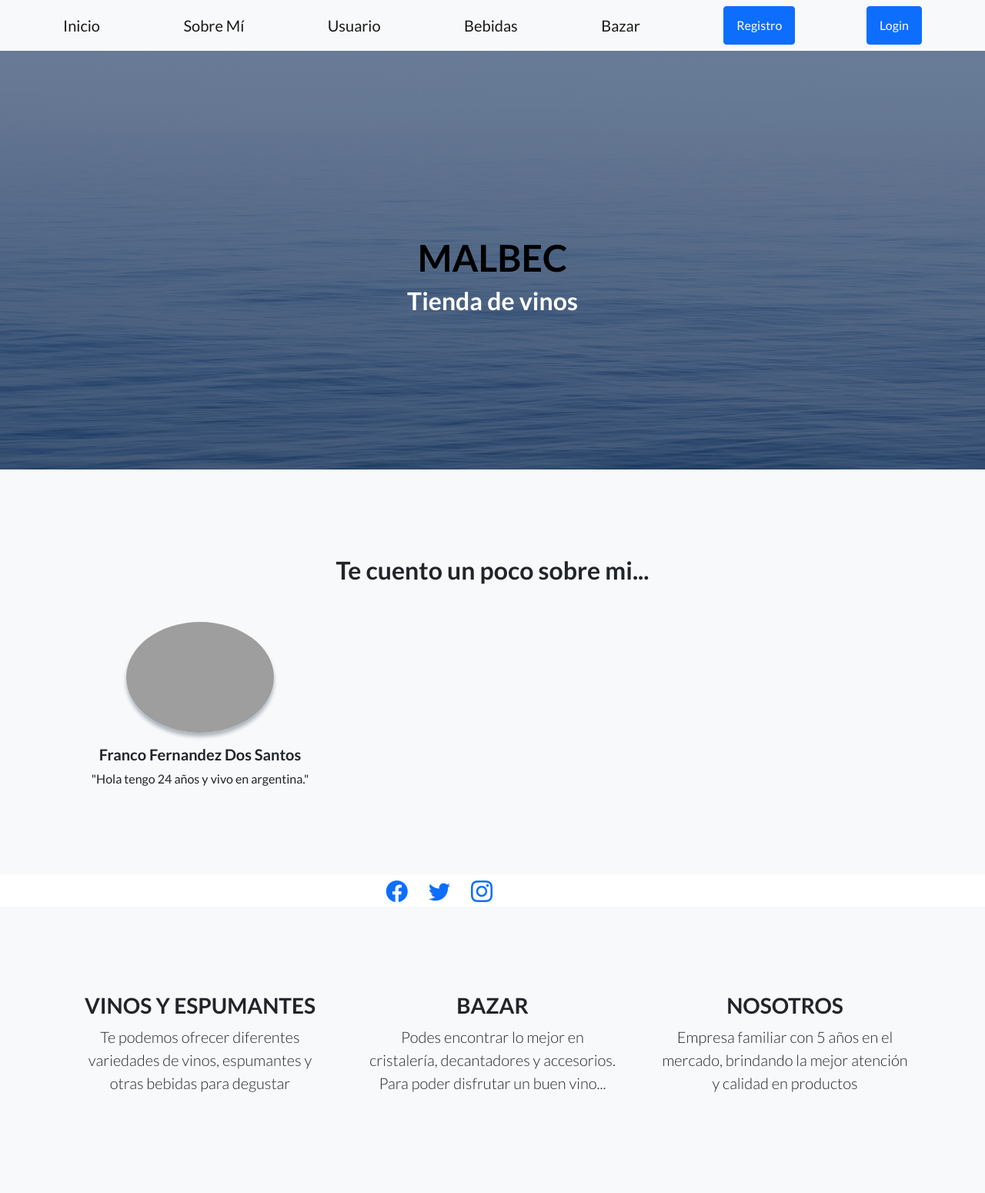
After one commit to FrancoFernandezDS/ProyectoMalbec, a Django app: page /AppMalbec/sobre_mi/ in a window 1280 px wide. The commit adds this page. Shown: the whole page at 77% size. Run offline with Django 4.2, Linux system fonts and the light colour scheme; some libraries are stand-ins or nearby versions; grey boxes are pictures that could not be loaded.

Commit message:
instalación de libreria pillow y modificaciones generales

```diff
--- a/AppMalbec/admin.py
+++ b/AppMalbec/admin.py
@@ -3,6 +3,8 @@ from django.contrib import admin
 # Register your models here.
 from AppMalbec.models import *
 
+
 admin.site.register(Usuario)
 admin.site.register(Bazar)
 admin.site.register(Variedad)
+admin.site.register(Avatar)
--- a/AppMalbec/models.py
+++ b/AppMalbec/models.py
@@ -1,4 +1,5 @@
 from django.db import models
+from django.contrib.auth.models import User
 
 # Create your models here.
 class Usuario(models.Model):
@@ -15,3 +16,7 @@ class Variedad(models.Model):
 class Bazar(models.Model):
     tipo_de_producto = models.CharField(max_length=50)
     precio= models.IntegerField()
+
+class Avatar(models.Model):
+    usuario= models.ForeignKey(User, on_delete=models.CASCADE)
+    imagen = models.ImageField(upload_to="avatares", null= True, blank= True)
--- /dev/null
+++ b/AppMalbec/templates/AppMalbec/SobreMi.html
@@ -0,0 +1,42 @@
+{% extends "AppMalbec/padre.html" %}
+
+{% load static %}
+
+{% block titulo %}
+
+<h1 style="color:black">MALBEC</h1>
+<h2>Tienda de vinos</h2>
+
+{% endblock %}
+
+{% block pie%}
+
+<section class="testimonials text-center bg-light">
+    <div class="container">
+        <h2 class="mb-5">Te cuento un poco sobre mi...</h2>
+        <div class="row">
+            <div class="col-lg-4">
+                <div class="testimonial-item mx-auto mb-5 mb-lg-0">
+                    <img class="img-fluid rounded-circle mb-3" src="fotoperfil.jpg" alt="..." />
+                    <h5>Franco Fernandez Dos Santos</h5>
+                    <p class="font-weight-light mb-0">"Hola tengo 24 años y vivo en argentina."</p>
+                </div>
+            </div>
+        </div>
+    </div>
+</section>
+</div>
+<div class="col-lg-6 h-100 text-center text-lg-end my-auto">
+    <ul class="list-inline mb-0">
+        <li class="list-inline-item me-4">
+            <a href="https://www.facebook.com/fran.fernandez.77985/"><i class="bi-facebook fs-3"></i></a>
+        </li>
+        <li class="list-inline-item me-4">
+            <a href="https://twitter.com/francofer98"><i class="bi-twitter fs-3"></i></a>
+        </li>
+        <li class="list-inline-item">
+            <a href="https://www.instagram.com/fraann_fernandez/"><i class="bi-instagram fs-3"></i></a>
+        </li>
+    </ul>
+</div>
+{% endblock %}
--- a/AppMalbec/templates/AppMalbec/inicio.html
+++ b/AppMalbec/templates/AppMalbec/inicio.html
@@ -7,5 +7,7 @@
 <h1 style="color:black">MALBEC</h1>
 <h2>Tienda de vinos</h2>
 
+<h1>{{mensaje}}</h1>
+
 
 {% endblock %}
--- a/AppMalbec/templates/AppMalbec/padre.html
+++ b/AppMalbec/templates/AppMalbec/padre.html
@@ -20,10 +20,26 @@
         <!-- Navigation-->
         <nav class="navbar navbar-light bg-light static-top">
             <div class="container">
+
                 <a class="navbar-brand" href="{% url 'Inicio' %}">Inicio</a>
+
+                <a class="navbar-brand" href="{% url 'SobreMi' %}">Sobre Mí</a>
                 <a class="navbar-brand" href="{% url 'Usuarios' %}">Usuario</a>
                 <a class="navbar-brand" href="{% url 'Variedades' %}">Bebidas</a>
                 <a class="navbar-brand" href="{% url 'Bazar' %}">Bazar</a>
+
+                {% if request.user.is_authenticated %}
+
+                <p>Bienvenido {{user}}</p>
+                <a class="navbar-brand" href="{% url 'EditarPerfil' %}">Editar Usuario</a>
+                <a class="btn btn-primary" href="{% url 'Logout' %}">Logout</a>
+
+                {% else %}
+
+                <a class="btn btn-primary" href="{% url 'Registarse' %}">Registro</a>
+                <a class="btn btn-primary" href="{% url 'Login' %}">Login</a>
+
+                {% endif %}
             </div>
         </nav>
         <!-- Masthead-->
@@ -65,7 +81,7 @@
                         <div class="features-icons-item mx-auto mb-5 mb-lg-0 mb-lg-3">
 
                             <h3>VINOS Y ESPUMANTES </h3>
-                            <p class="lead mb-0">Te podemos ofrecer diferentes variedades de vinos para degustar</p>
+                            <p class="lead mb-0">Te podemos ofrecer diferentes variedades de vinos, espumantes y otras bebidas para degustar</p>
                         </div>
                     </div>
                     <div class="col-lg-4">
@@ -73,7 +89,7 @@
 
                             <h3>BAZAR</h3>
                             <p class="lead mb-0">Podes encontrar lo mejor en cristalería, decantadores y accesorios.
-                                Para poder disfrutar un buen vino!!! </p>
+                                Para poder disfrutar un buen vino... </p>
                         </div>
                     </div>
                     <div class="col-lg-4">
--- a/AppMalbec/urls.py
+++ b/AppMalbec/urls.py
@@ -1,5 +1,6 @@
 from django.urls import path
 from AppMalbec.views import *
+from django.contrib.auth.views import LogoutView
 
 urlpatterns = [
     path("", inicio, name= "Inicio"),
@@ -18,5 +19,9 @@ urlpatterns = [
     path("usuarios/borrar/<int:pk>/", UsuarioBorrar.as_view(), name ="BorrarUsuario"),
     path("bazar/borrar/<int:pk>/", BazarBorrar.as_view(), name= "BorrarBazar"),
     path("variedades/borrar/<int:pk>/", VariedadBorrar.as_view(), name= "VariedadBorrar"),
-
+    path("login/", inicio_sesion, name= "Login"),
+    path("registro/", registro, name= "Registarse"),
+    path("sobre_mi/", SobreMi, name= "SobreMi" ),
+    path("logout/", LogoutView.as_view(template_name="AppMalbec/logout.html"), name="Logout"),
+    path("editarPerfil/", editarUsuario, name= "EditarPerfil"),
 ]
--- a/AppMalbec/views.py
+++ b/AppMalbec/views.py
@@ -1,9 +1,15 @@
-from ast import List
+import re
+from tkinter.tix import Form
 from django.shortcuts import render
 from AppMalbec.models import *
 from django.views.generic import ListView
 from django.views.generic.edit import CreateView, UpdateView, DeleteView
 from django.views.generic.detail import DetailView
+from django.contrib.auth.forms import AuthenticationForm, UserCreationForm
+from django.contrib.auth import login, authenticate
+from AppMalbec.forms import *
+from django.contrib.auth.mixins import LoginRequiredMixin
+from django.contrib.auth.decorators import login_required
 
 
 def inicio(request):
@@ -19,68 +25,134 @@ def bazar(request):
 def variedades(request):
     return render(request, "AppMalbec/variedad.html")
 
+def SobreMi(request):
+    return render(request, "AppMalbec/SobreMi.html")
+
+def inicio_sesion(request):
+    if request.method == "POST":
+        form = AuthenticationForm(request, data = request.POST)
+
+        if form.is_valid():
+            usuario = form.cleaned_data.get("username")
+            contra = form.cleaned_data.get("password")
+
+            user = authenticate(username= usuario, password= contra)
+
+            if user:
+                login(request, user)
+                return render(request, "AppMalbec/inicio.html", { "mensaje": f"Bienvenido {user}"})
+
+        else:
+            return render(request, "AppMalbec/inicio.html", {"mensaje": "Datos incorrectos."})
+
+    else:
+        form = AuthenticationForm()
+    return render(request, "AppMalbec/login.html", {"formulario": form})
+
+def registro(request):
+    if request.method == "POST":
+        form = UsuarioRegistro(request.POST)
+
+        if form.is_valid():
+            username= form.cleaned_data["username"]
+            form.save()
+            return render(request, "AppMalbec/inicio.html", {"mensaje": "Usuario creado."})
+    else:
+        form = UsuarioRegistro()
+    return render(request, "AppMalbec/registro.html", {"formulario":form})
+
+
+@login_required
+def editarUsuario(request):
+
+    usuario = request.user
+
+    if request.method == "POST":
+        form = FormEditar(request.POST)
+
+        if form.is_valid():
+
+            info = form.cleaned_data
+
+            usuario.email = info["email"]
+            usuario.set_password(info["password1"])
+            usuario.first_name = info["first_name"]
+            usuario.last_name = info ["last_name"]
+
+            usuario.save()
+
+            return render(request, "AppMalbec/inicio.html")
+    else:
+        form = FormEditar(initial={
+            "email":usuario.email,
+            "first_name":usuario.first_name,
+            "last_name":usuario.last_name,
+        })
+    return render(request, "AppMalbec/editarPerfil.html", {"formulario":form, "usuario":usuario})
+
+
 
 # Create your views here.
 
-class UsuarioLista(ListView):
+class UsuarioLista(LoginRequiredMixin,ListView):
     model = Usuario
     template_name = "AppMalbec/usuario.html"
 
-class UsuarioCrear(CreateView):
+class UsuarioCrear(LoginRequiredMixin,CreateView):
     model = Usuario
     success_url = "/AppMalbec/usuarios/"
     fields = ["nombre", "apellido", "email"]
 
-class UsuarioDetalle(DetailView):
+class UsuarioDetalle(LoginRequiredMixin,DetailView):
     model= Usuario
 
-class UsuarioEditar(UpdateView):
+class UsuarioEditar(LoginRequiredMixin,UpdateView):
     model= Usuario
     success_url = "/AppMalbec/usuarios/"
     fields = ["nombre", "apellido", "email"]
 
-class UsuarioBorrar(DeleteView):
+class UsuarioBorrar(LoginRequiredMixin,DeleteView):
     model= Usuario
     success_url = "/AppMalbec/usuarios/"
 
-class BazarLista(ListView):
+class BazarLista(LoginRequiredMixin,ListView):
     model = Bazar
     template_name = "AppMalbec/bazar.html"
 
-class BazarCrear(CreateView):
+class BazarCrear(LoginRequiredMixin,CreateView):
     model= Bazar
     success_url = "/AppMalbec/bazar/"
     fields = ["tipo_de_producto", "precio"]
 
-class BazarDetalle(DetailView):
+class BazarDetalle(LoginRequiredMixin,DetailView):
     model= Bazar
 
-class BazarEditar(UpdateView):
+class BazarEditar(LoginRequiredMixin,UpdateView):
     model= Bazar
     success_url = "/AppMalbec/bazar/"
     fields = ["tipo_de_producto", "precio"]
 
-class BazarBorrar(DeleteView):
+class BazarBorrar(LoginRequiredMixin,DeleteView):
     model= Bazar
     success_url = "/AppMalbec/bazar/"
 
-class VariedadesLista(ListView):
+class VariedadesLista(LoginRequiredMixin,ListView):
     model = Variedad
     template_name = "AppMalbec/variedad.html"
 
-class VariedadAgregar(CreateView):
+class VariedadAgregar(LoginRequiredMixin,CreateView):
     model = Variedad
     success_url = "/AppMalbec/variedades/"
     fields = ["categoria", "marca", "precio", "familia"]
 
-class VariedadDetalle(DetailView):
+class VariedadDetalle(LoginRequiredMixin,DetailView):
     model= Variedad
 
-class VariedadEditar(UpdateView):
+class VariedadEditar(LoginRequiredMixin,UpdateView):
     model = Variedad
     success_url = "/AppMalbec/variedades/"
     fields = ["categoria", "marca", "precio", "familia"]
 
-class VariedadBorrar(DeleteView):
+class VariedadBorrar(LoginRequiredMixin,DeleteView):
     model = Variedad
     success_url = "/AppMalbec/variedades/"
--- a/MalbecVinos/settings.py
+++ b/MalbecVinos/settings.py
@@ -11,6 +11,7 @@ https://docs.djangoproject.com/en/4.1/ref/settings/
 """
 
 from pathlib import Path
+import os
 
 # Build paths inside the project like this: BASE_DIR / 'subdir'.
 BASE_DIR = Path(__file__).resolve().parent.parent
@@ -122,3 +123,7 @@ STATIC_URL = 'static/'
 # https://docs.djangoproject.com/en/4.1/ref/settings/#default-auto-field
 
 DEFAULT_AUTO_FIELD = 'django.db.models.BigAutoField'
+
+MEDIA_URL = "/media/"
+
+MEDIA_ROOT = os.path.join(BASE_DIR, "media")
--- a/MalbecVinos/urls.py
+++ b/MalbecVinos/urls.py
@@ -15,8 +15,12 @@ Including another URLconf
 """
 from django.contrib import admin
 from django.urls import path, include
+from django.conf import settings
+from django.conf.urls.static import static
 
 urlpatterns = [
     path('admin/', admin.site.urls),
     path ("AppMalbec/", include("AppMalbec.urls")),
 ]
+
+urlpatterns += static (settings.MEDIA_URL, document_root=settings.MEDIA_ROOT)
```
Also changed, not shown: AppMalbec/forms.py (added, +23 -0 lines), AppMalbec/templates/AppMalbec/editarPerfil.html (added, +20 -0 lines), AppMalbec/templates/AppMalbec/login.html (added, +18 -0 lines), AppMalbec/templates/AppMalbec/logout.html (added, +9 -0 lines), AppMalbec/templates/AppMalbec/registro.html (added, +17 -0 lines), AppMalbec/migrations/0002_avatar.py (added), db.sqlite3.
